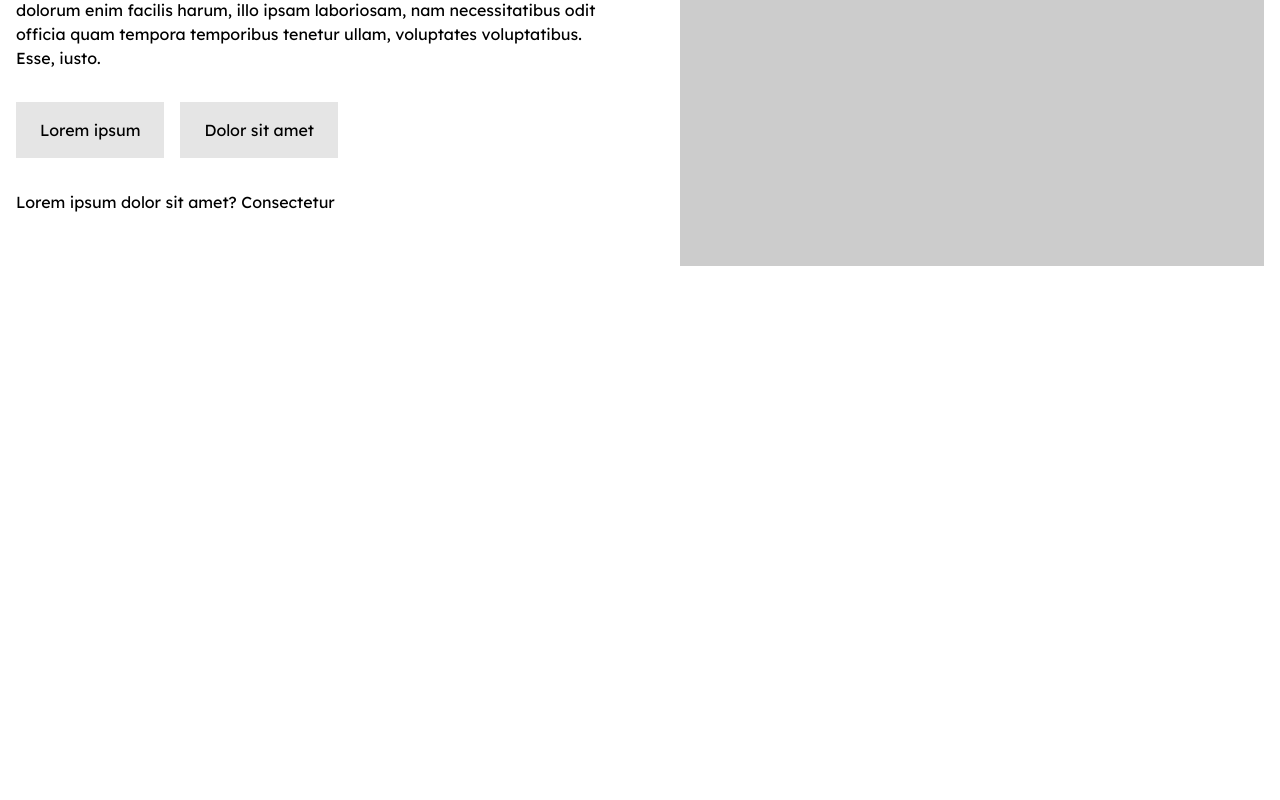
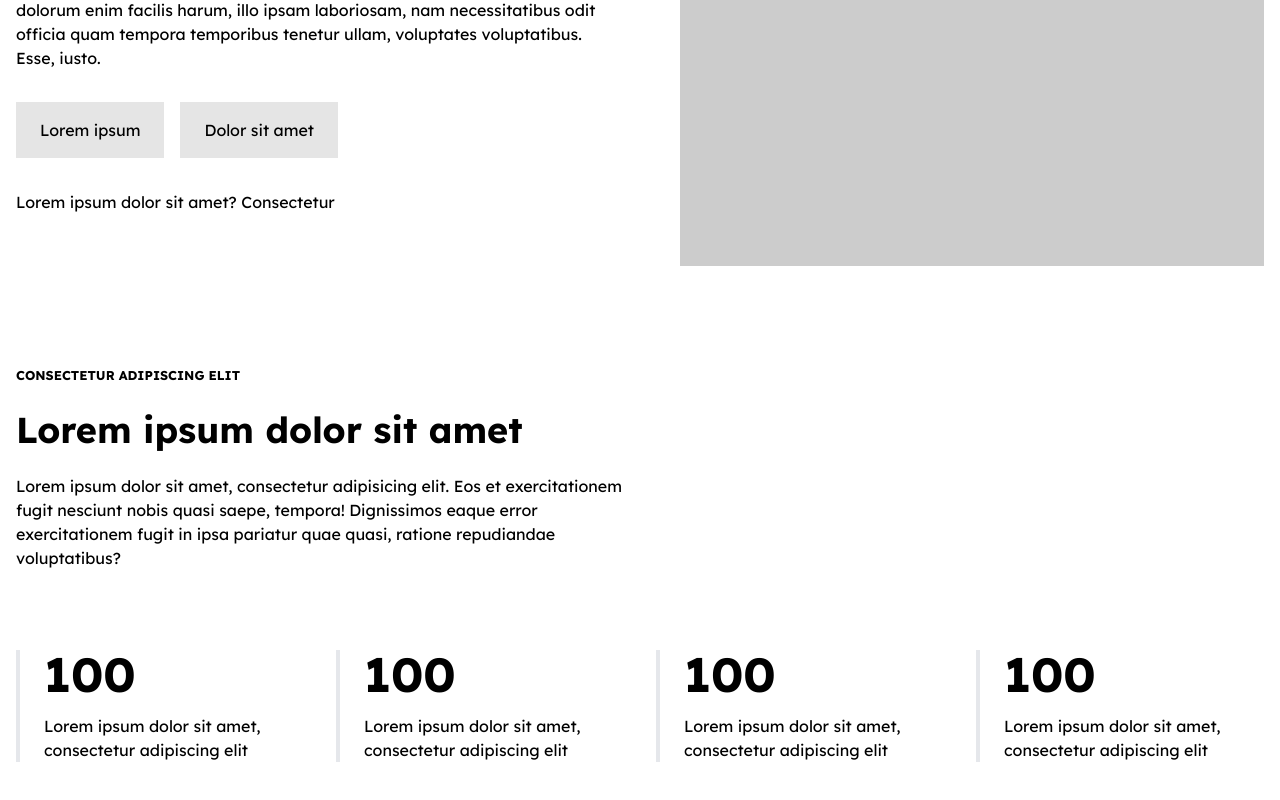
Before and after one commit to BuzzKillMaster/yogapooch-frontend, a Next.js app: page / in a window 1280 px wide. Shown: the part 470-1270 px from the top of the page. Before the commit the page ends 800 px from the top, so only its background shows below. Built offline with nearby package versions, Linux system fonts and the light colour scheme.

Commit message:
add structure for statistics section

```diff
--- /dev/null
+++ b/src/components/sections/StatisticsSection.tsx
@@ -0,0 +1,30 @@
+import SectionHeading from "@/components/sections/partials/SectionHeading";
+
+export default function StatisticsSection() {
+    return (
+        <section>
+            <div className="container">
+                <SectionHeading smallPrint={"Consectetur adipiscing elit"} title={"Lorem ipsum dolor sit amet"} description={"Lorem ipsum dolor sit amet, consectetur adipisicing elit. Eos et exercitationem fugit nesciunt nobis quasi saepe, tempora! Dignissimos eaque error exercitationem fugit in ipsa pariatur quae quasi, ratione repudiandae voluptatibus?"}/>
+
+                <div className="grid grid-cols-4 gap-8 mt-20">
+                    <StatisticsContainer statistic={"100"} description={"Lorem ipsum dolor sit amet, consectetur adipiscing elit"}/>
+                    <StatisticsContainer statistic={"100"} description={"Lorem ipsum dolor sit amet, consectetur adipiscing elit"}/>
+                    <StatisticsContainer statistic={"100"} description={"Lorem ipsum dolor sit amet, consectetur adipiscing elit"}/>
+                    <StatisticsContainer statistic={"100"} description={"Lorem ipsum dolor sit amet, consectetur adipiscing elit"}/>
+                </div>
+            </div>
+        </section>
+    )
+}
+
+function StatisticsContainer(props: {
+    statistic: string
+    description: string
+}) {
+    return (
+        <div className={"border-l-4 pl-6"}>
+            <p className={"text-5xl font-bold mb-4"}>{props.statistic}</p>
+            <p>{props.description}</p>
+        </div>
+    )
+}
--- /dev/null
+++ b/src/components/sections/partials/SectionHeading.tsx
@@ -0,0 +1,14 @@
+export default function SectionHeading(props: {
+    smallPrint: string
+    title: string
+    description: string
+}) {
+    return (
+        <div className={"w-1/2"}>
+            <small className={"font-bold uppercase"}>{props.smallPrint}</small>
+
+            <h2 className={"text-4xl font-bold my-6"}>{props.title}</h2>
+            <p>{props.description}</p>
+        </div>
+    )
+}
--- a/src/pages/index.tsx
+++ b/src/pages/index.tsx
@@ -1,6 +1,7 @@
 import PageHeader from "@/components/PageHeader";
 import LandingPageHero from "@/components/sections/LandingPageHero";
 import {Lexend} from "next/font/google";
+import StatisticsSection from "@/components/sections/StatisticsSection";
 
 const lexend = Lexend({
     subsets: ["latin"],
@@ -11,6 +12,7 @@ export default function Home() {
         <div className={lexend.className}>
             <PageHeader />
             <LandingPageHero/>
+            <StatisticsSection/>
         </div>
     )
 }
```
